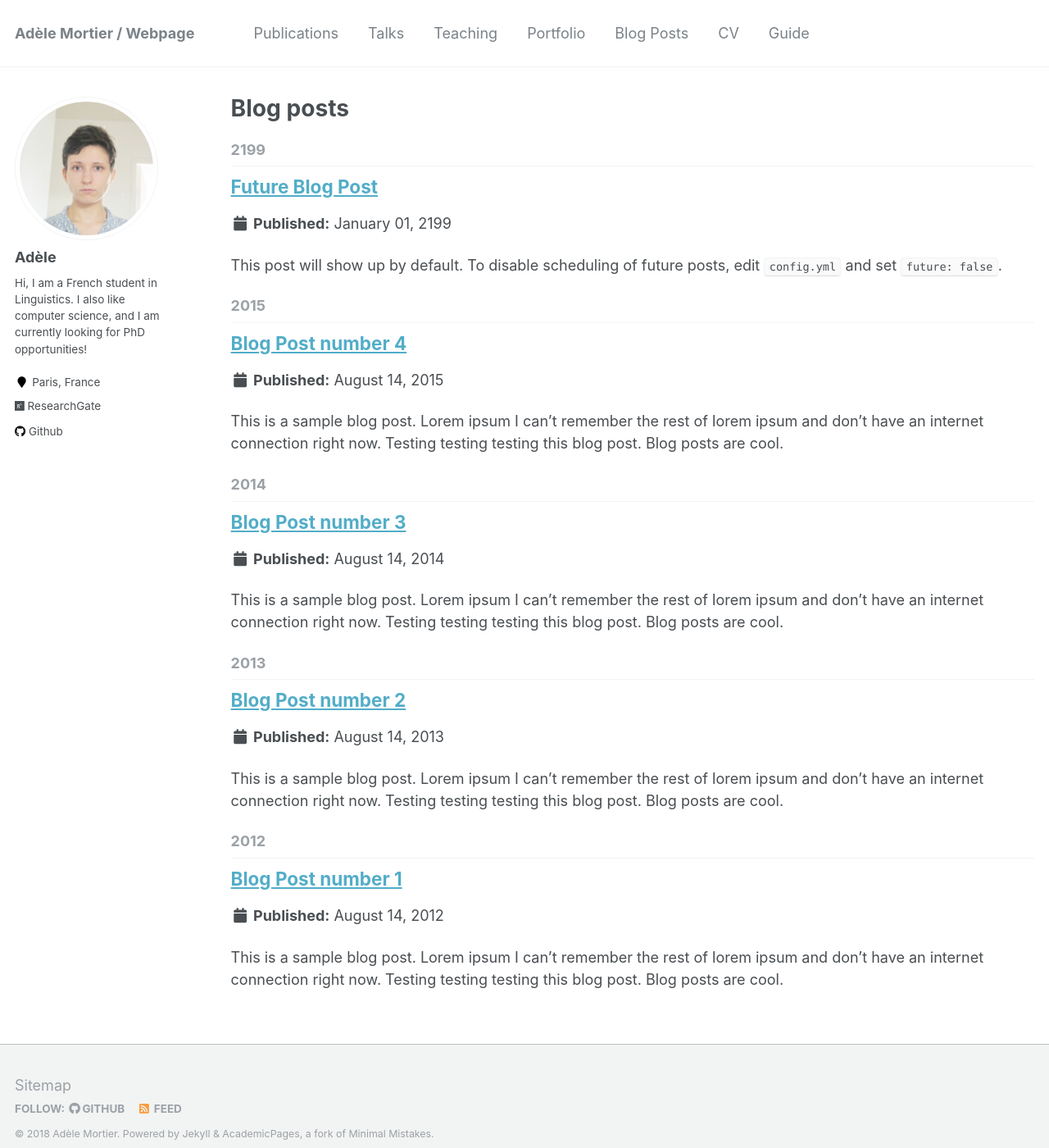
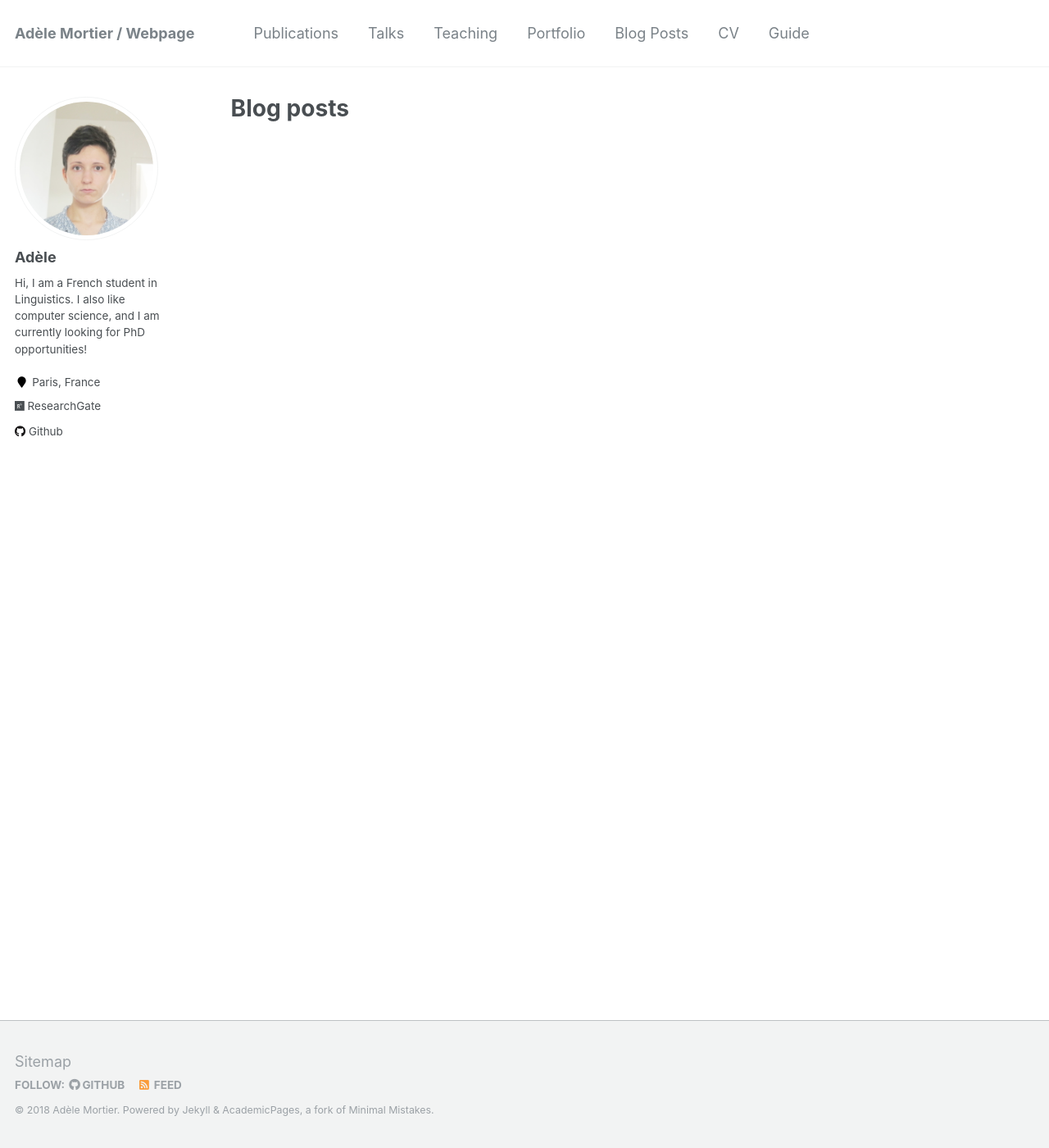
Before and after one commit to AdeleMortier/AdeleMortier.github.io, a Jekyll site: the page built from _pages/year-archive.html, in a window 1280 px wide and 1400 px high. Shown: the whole window at 82% size. Built offline with Jekyll 4.4.1, drawn with Linux system fonts in a browser that asks for light colours.

Commit message:
added pic

```diff
--- a/_posts/2012-08-14-blog-post-1.md
+++ /dev/null
@@ -1,20 +0,0 @@
----
-title: 'Blog Post number 1'
-date: 2012-08-14
-permalink: /posts/2012/08/blog-post-1/
-tags:
-  - cool posts
-  - category1
-  - category2
----
-
-This is a sample blog post. Lorem ipsum I can't remember the rest of lorem ipsum and don't have an internet connection right now. Testing testing testing this blog post. Blog posts are cool.
-
-Headings are cool
-======
-
-You can have many headings
-======
-
-Aren't headings cool?
-------
--- a/_posts/2013-08-14-blog-post-2.md
+++ /dev/null
@@ -1,20 +0,0 @@
----
-title: 'Blog Post number 2'
-date: 2013-08-14
-permalink: /posts/2013/08/blog-post-2/
-tags:
-  - cool posts
-  - category1
-  - category2
----
-
-This is a sample blog post. Lorem ipsum I can't remember the rest of lorem ipsum and don't have an internet connection right now. Testing testing testing this blog post. Blog posts are cool.
-
-Headings are cool
-======
-
-You can have many headings
-======
-
-Aren't headings cool?
-------
--- a/_posts/2014-08-14-blog-post-3.md
+++ /dev/null
@@ -1,20 +0,0 @@
----
-title: 'Blog Post number 3'
-date: 2014-08-14
-permalink: /posts/2014/08/blog-post-3/
-tags:
-  - cool posts
-  - category1
-  - category2
----
-
-This is a sample blog post. Lorem ipsum I can't remember the rest of lorem ipsum and don't have an internet connection right now. Testing testing testing this blog post. Blog posts are cool.
-
-Headings are cool
-======
-
-You can have many headings
-======
-
-Aren't headings cool?
-------
--- a/_posts/2199-01-01-future-post.md
+++ /dev/null
@@ -1,11 +0,0 @@
----
-title: 'Future Blog Post'
-date: 2199-01-01
-permalink: /posts/2012/08/blog-post-4/
-tags:
-  - cool posts
-  - category1
-  - category2
----
-
-This post will show up by default. To disable scheduling of future posts, edit `config.yml` and set `future: false`.
```
Also changed, not shown: _cats/cats-1.md (+1 -1 lines), _pages/about.md (+1 -7 lines), _posts/2015-08-14-blog-post-4.md (deleted, +0 -20 lines), _talks/2012-03-01-talk-1.md (deleted, +0 -11 lines), _talks/2013-03-01-tutorial-1.md (deleted, +0 -13 lines), _talks/2014-02-01-talk-2.md (deleted, +0 -13 lines), _talks/2014-03-01-talk-3.md (deleted, +0 -11 lines), _pages/cats.html (renamed from _pages/portfolio.html), images/sacha1.jpg (added).
